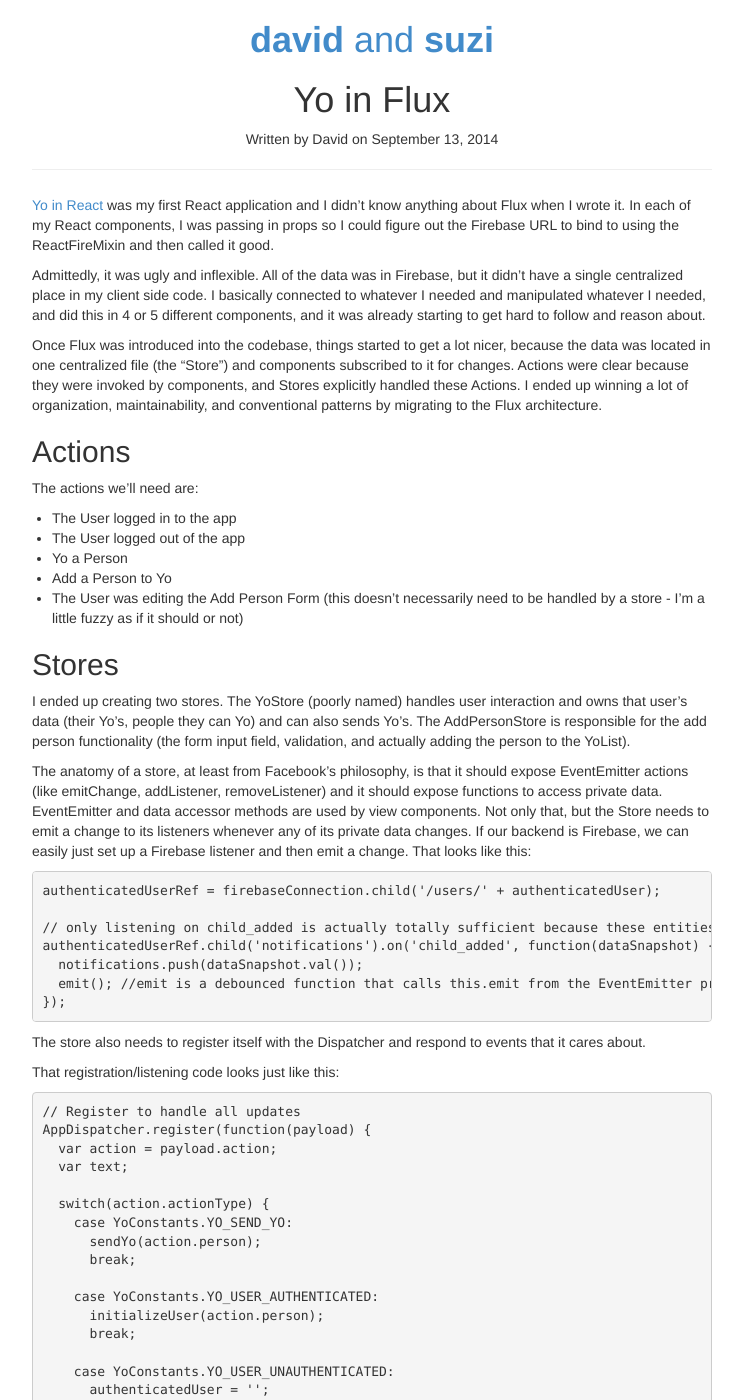
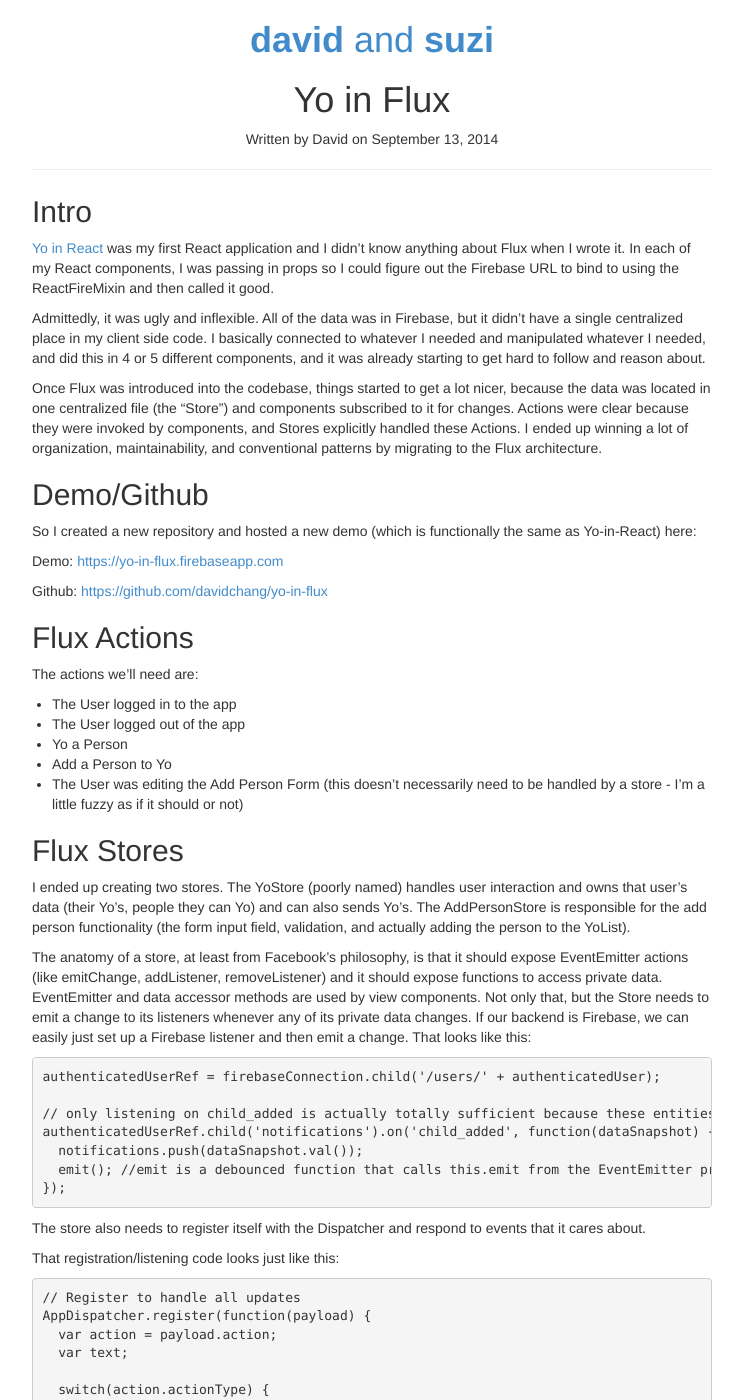
Before and after one commit to davidchang/davidandsuzi.com, a Jekyll site: the page built from _posts/2014-09-13-yo-in-flux.md, in a window 1280 px wide and 1400 px high. Shown: the whole window, without its empty margins (268-1011 px from the left). Built offline with Jekyll 4.4.1, drawn with Linux system fonts in a browser that asks for light colours; comment, search, counter and statistics services are not loaded; some of the changed text lies outside the part shown.

Commit message:
forgot demo and github links in yo-in-flux article

```diff
--- a/_posts/2014-09-13-yo-in-flux.md
+++ b/_posts/2014-09-13-yo-in-flux.md
@@ -13,14 +13,23 @@
 category: David
 ---
 
+## Intro
+
 [Yo in React](/yo-in-react) was my first React application and I didn’t know anything about Flux when I wrote it. In each of my React components, I was passing in props so I could figure out the Firebase URL to bind to using the ReactFireMixin and then called it good.
 
 Admittedly, it was ugly and inflexible. All of the data was in Firebase, but it didn’t have a single centralized place in my client side code. I basically connected to whatever I needed and manipulated whatever I needed, and did this in 4 or 5 different components, and it was already starting to get hard to follow and reason about.
 
 Once Flux was introduced into the codebase, things started to get a lot nicer, because the data was located in one centralized file (the “Store”) and components subscribed to it for changes. Actions were clear because they were invoked by components, and Stores explicitly handled these Actions. I ended up winning a lot of organization, maintainability, and conventional patterns by migrating to the Flux architecture.
 
+## Demo/Github
 
-## Actions
+So I created a new repository and hosted a new demo (which is functionally the same as Yo-in-React) here:
+
+Demo: [https://yo-in-flux.firebaseapp.com](https://yo-in-flux.firebaseapp.com)
+
+Github: [https://github.com/davidchang/yo-in-flux](https://github.com/davidchang/yo-in-flux)
+
+## Flux Actions
 
 The actions we’ll need are:
 
@@ -30,7 +39,7 @@
 - Add a Person to Yo
 - The User was editing the Add Person Form (this doesn’t necessarily need to be handled by a store - I’m a little fuzzy as if it should or not)
 
-## Stores
+## Flux Stores
 
 I ended up creating two stores. The YoStore (poorly named) handles user interaction and owns that user’s data (their Yo's, people they can Yo) and can also sends Yo’s. The AddPersonStore is responsible for the add person functionality (the form input field, validation, and actually adding the person to the YoList).
 
@@ -78,7 +87,7 @@
 });
 </pre>
 
-## View-Controllers
+## Flux View-Controllers
 
 View Controllers don’t need to change too much in terms of their View, but they do need to consume data differently. This is done by setting up listeners to the stores, in this very common code snippet:
 
```
